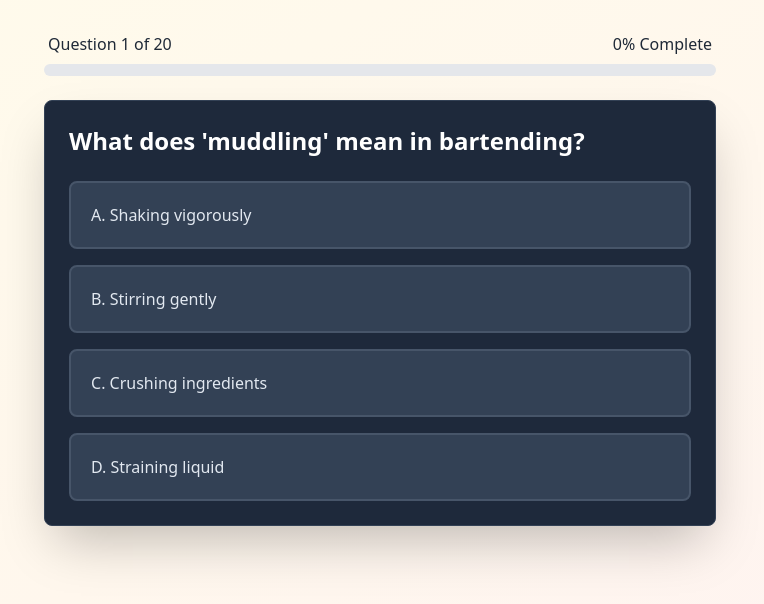
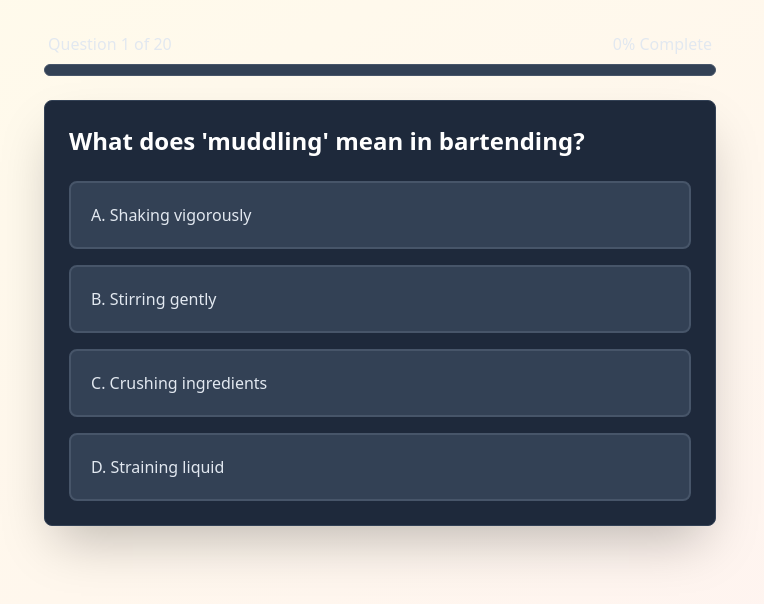
Before and after one commit to HelderBalbino/cocktail-quiz, a React (Vite) app: page / in a window 1280 px wide. Both pictures are taken after a click on the button "🚀 Start Quiz". Shown: the top 604 px of the page, without its empty margins (260-1024 px from the left). Built offline with nearby package versions, Linux system fonts and the light colour scheme.

Commit message:
Refactor ProgressBar component styles for improved visual consistency

```diff
--- a/src/components/ProgressBar.tsx
+++ b/src/components/ProgressBar.tsx
@@ -11,16 +11,16 @@ const ProgressBar: React.FC<ProgressBarProps> = ({ current, total }) => {
 	return (
 		<div className='w-full max-w-2xl mx-auto mb-4 sm:mb-6'>
 			<div className='flex justify-between items-center mb-2 px-1'>
-				<span className='text-gray-800 font-medium text-sm sm:text-base'>
+				<span className='text-slate-200 font-medium text-sm sm:text-base'>
 					Question {current + 1} of {total}
 				</span>
-				<span className='text-gray-800 font-medium text-sm sm:text-base'>
+				<span className='text-slate-200 font-medium text-sm sm:text-base'>
 					{Math.round(percentage)}% Complete
 				</span>
 			</div>
-			<div className='w-full bg-gray-200 rounded-full h-2 sm:h-3'>
+			<div className='w-full bg-slate-700 border border-slate-600 rounded-full h-2 sm:h-3'>
 				<div
-					className='bg-gradient-to-r from-yellow-400 to-orange-500 h-2 sm:h-3 rounded-full transition-all duration-300 ease-out'
+					className='bg-gradient-to-r from-emerald-400 to-teal-500 h-2 sm:h-3 rounded-full transition-all duration-300 ease-out'
 					style={{ width: `${percentage}%` }}
 				></div>
 			</div>
```
